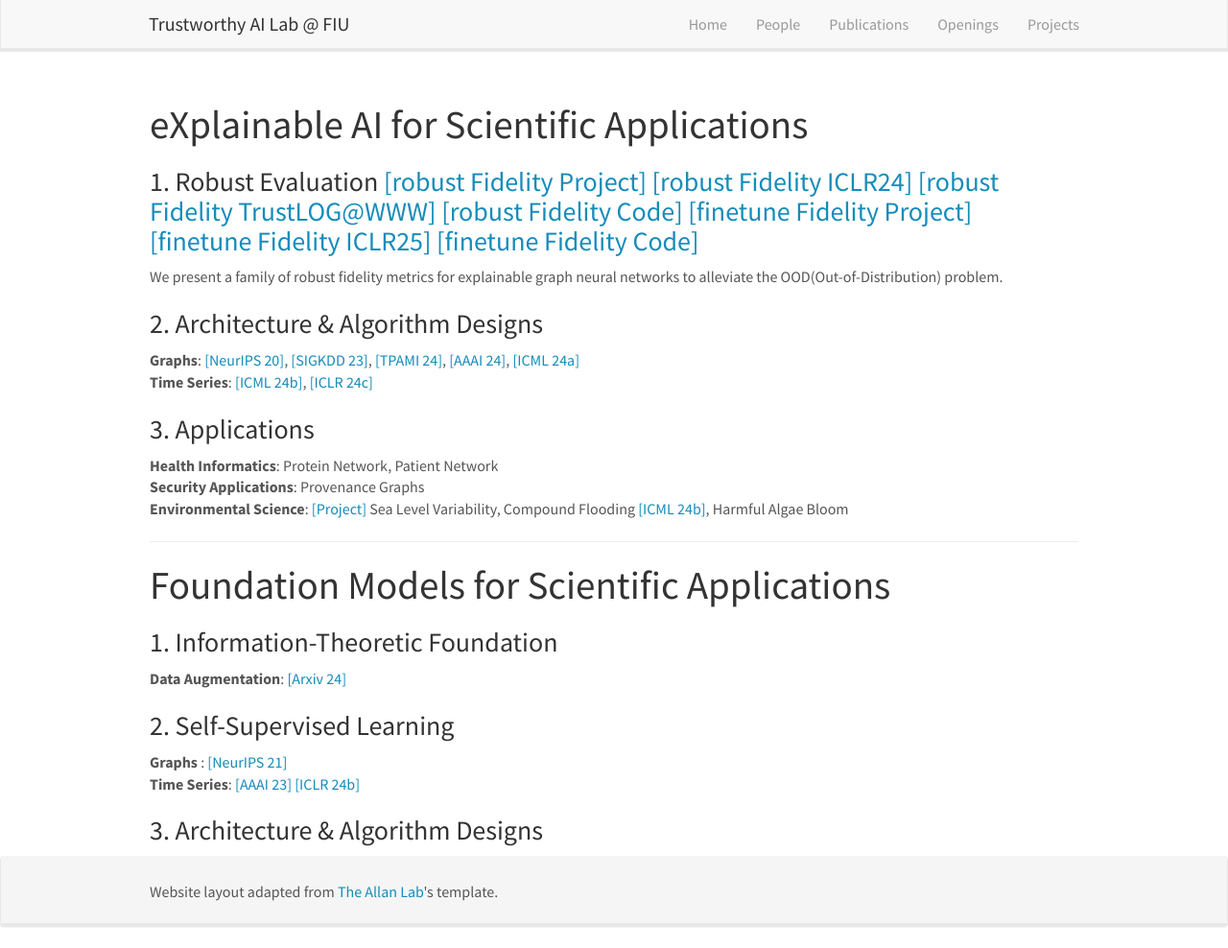
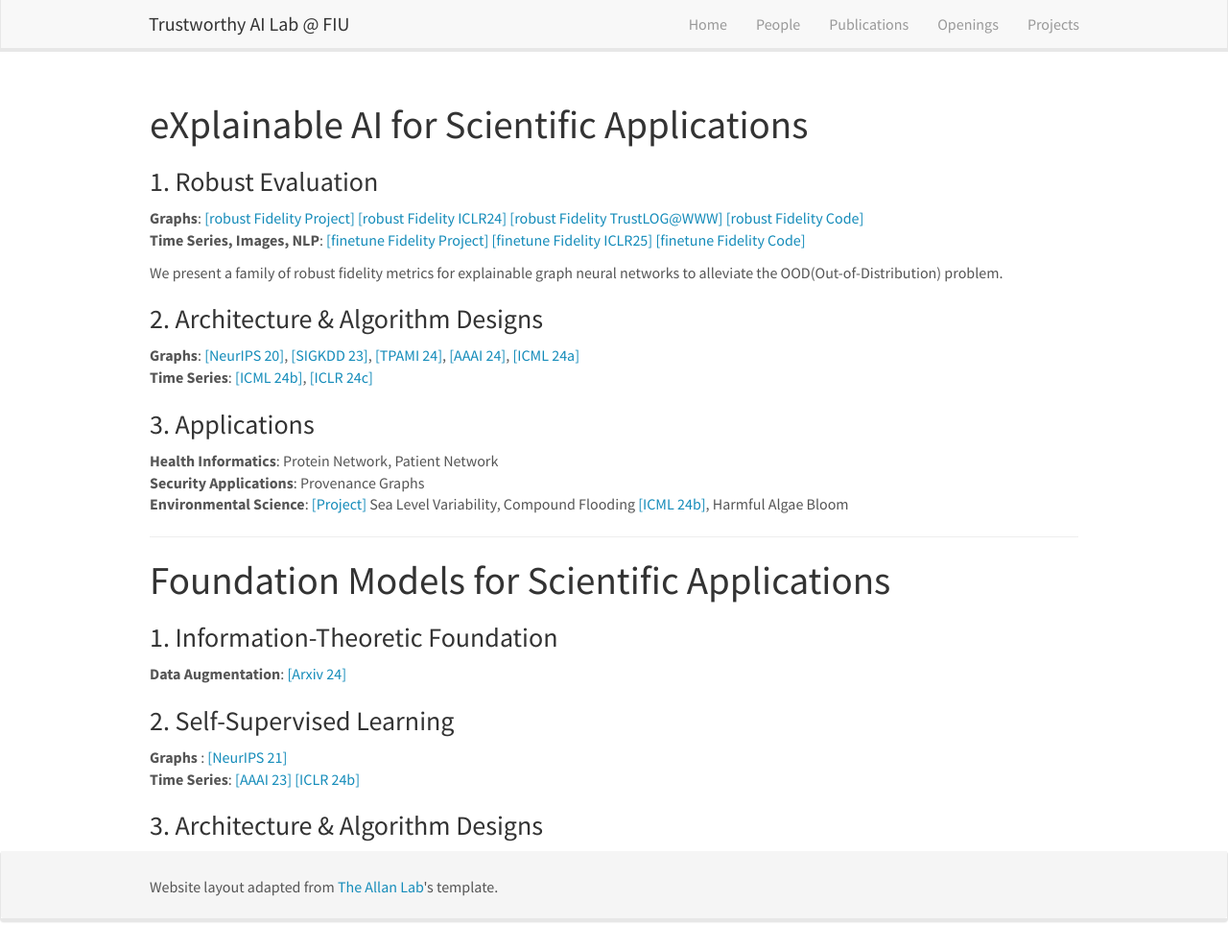
Before and after one commit to trustai4s-lab/trustai4s-lab.github.io, a Jekyll site: the page built from _pages/projects.md, in a window 1280 px wide and 988 px high. Shown: the whole window at 96% size. Built offline with Jekyll 4.4.1, drawn with Linux system fonts in a browser that asks for light colours; nearby versions of some CDN libraries.

Commit message:
update ffidelity

```diff
--- a/_pages/projects.md
+++ b/_pages/projects.md
@@ -6,7 +6,10 @@ sitemap: false
 permalink: /projects
 ---
 # eXplainable AI for Scientific Applications
-### 1. Robust Evaluation  [[robust Fidelity Project]](https://trustai4s-lab.github.io/fidelity.html) [[robust Fidelity ICLR24]](https://openreview.net/pdf?id=up6hr4hIQH) [[robust Fidelity TrustLOG@WWW]](https://trustai4s-lab.github.io/papers/TheWebConf24-robust%20fidelity.pdf) [[robust Fidelity Code]](https://github.com/AslanDing/Fidelity)  [[finetune Fidelity Project]](https://trustai4s-lab.github.io/ffidelity.html) [[finetune Fidelity ICLR25]](https://openreview.net/pdf?id=X0r4BN50Dv) [[finetune Fidelity Code]](https://github.com/AslanDing/Finetune-Fidelity)
+### 1. Robust Evaluation
+<b>Graphs</b>: [[robust Fidelity Project]](https://trustai4s-lab.github.io/fidelity.html) [[robust Fidelity ICLR24]](https://openreview.net/pdf?id=up6hr4hIQH) [[robust Fidelity TrustLOG@WWW]](https://trustai4s-lab.github.io/papers/TheWebConf24-robust%20fidelity.pdf) [[robust Fidelity Code]](https://github.com/AslanDing/Fidelity)
+<b>Time Series, Images, NLP</b>: [[finetune Fidelity Project]](https://trustai4s-lab.github.io/ffidelity.html) [[finetune Fidelity ICLR25]](https://openreview.net/pdf?id=X0r4BN50Dv) [[finetune Fidelity Code]](https://github.com/AslanDing/Finetune-Fidelity)
+
 We present a family of robust fidelity metrics for explainable graph neural networks to  alleviate the OOD(Out-of-Distribution) problem.
 
 ### 2. Architecture & Algorithm Designs
```
